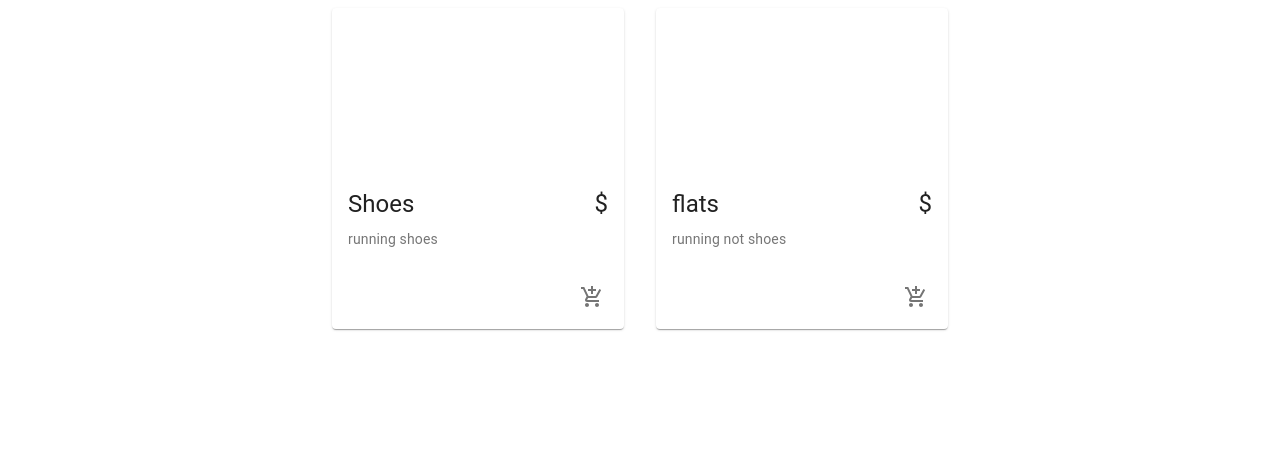
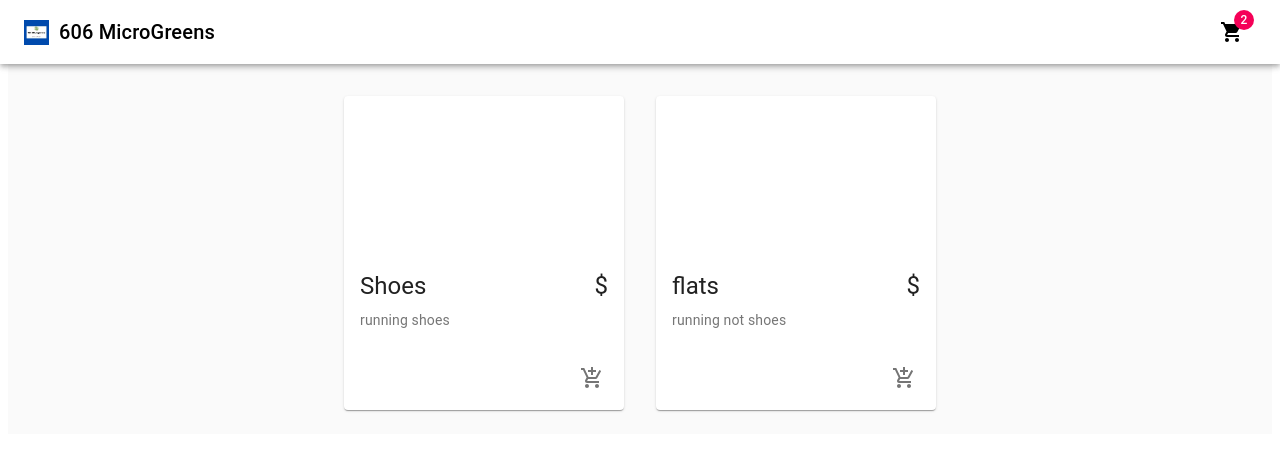
Before and after one commit to oromero270/606Store, a React (Create React App) app: page / in a window 1280 px wide. Shown: the top 450 px of the page. Built offline with nearby package versions, Linux system fonts and the light colour scheme.

Commit message:
This is the addition of the navbar

```diff
--- a/src/App.js
+++ b/src/App.js
@@ -1,8 +1,9 @@
 import React from 'react'
-import Products from './components/Products/Products';
+import {Products, Navbar} from './components';
 const App =() =>{
   return(
     <div>
+      <Navbar/>
       <Products/>
 
     </div>
--- /dev/null
+++ b/src/components/Navbar/Navbar.jsx
@@ -0,0 +1,32 @@
+import React from 'react';
+import { AppBar,Toolbar, IconButton, Badge, MenuItem, Menu, Typography } from '@material-ui/core';
+import { ShoppingCart } from '@material-ui/icons';
+import logo from '../../assets/606greens.jpg';
+import useStyles from './styles';
+
+
+const Navbar = () => {
+    const classes = useStyles();
+    return (
+        <>
+        <AppBar position='fixed' classname={classes.appBar} color='inherit'>
+            <Toolbar>
+                <Typography variant="h6" className={classes.title} color='inherit'>
+                    <img src={logo} alt='commerce.js' height='25px' className={classes.image}/>
+                    606 MicroGreens
+                </Typography>
+                <div className={classes.grow}/>
+                <div className={classes.button}>
+                    <IconButton aria-label="show cart items" color='inherit'>
+                        <Badge badgeContent={2} color="secondary">
+                            <ShoppingCart/>
+                        </Badge>
+                    </IconButton>
+                </div>
+            </Toolbar>
+        </AppBar>
+        </>
+    )
+}
+
+export default Navbar
--- /dev/null
+++ b/src/components/Navbar/styles.js
@@ -0,0 +1,68 @@
+import { makeStyles, fade } from '@material-ui/core/styles';
+
+const drawerWidth = 0;
+
+export default makeStyles((theme) => ({
+  appBar: {
+    boxShadow: 'none',
+    borderBottom: '1px solid rgba(0, 0, 0, 0.12)',
+    [theme.breakpoints.up('sm')]: {
+      width: `calc(100% - ${drawerWidth}px)`,
+      marginLeft: drawerWidth,
+    },
+  },
+  title: {
+    flexGrow: 1,
+    alignItems: 'center',
+    display: 'flex',
+    textDecoration: 'none',
+  },
+  image: {
+    marginRight: '10px',
+  },
+  menuButton: {
+    marginRight: theme.spacing(2),
+    [theme.breakpoints.up('sm')]: {
+      display: 'none',
+    },
+  },
+  grow: {
+    flexGrow: 1,
+  },
+  search: {
+    position: 'relative',
+    borderRadius: theme.shape.borderRadius,
+    backgroundColor: fade(theme.palette.common.white, 0.15),
+    '&:hover': {
+      backgroundColor: fade(theme.palette.common.white, 0.25),
+    },
+    marginRight: theme.spacing(2),
+    marginLeft: 0,
+    width: '100%',
+    [theme.breakpoints.up('sm')]: {
+      width: 'auto',
+    },
+  },
+  searchIcon: {
+    padding: theme.spacing(0, 2),
+    height: '100%',
+    position: 'absolute',
+    pointerEvents: 'none',
+    display: 'flex',
+    alignItems: 'center',
+    justifyContent: 'center',
+  },
+  inputRoot: {
+    color: 'inherit',
+  },
+  inputInput: {
+    padding: theme.spacing(1, 1, 1, 0),
+    // vertical padding + font size from searchIcon
+    paddingLeft: `calc(1em + ${theme.spacing(4)}px)`,
+    transition: theme.transitions.create('width'),
+    width: '100%',
+    [theme.breakpoints.up('md')]: {
+      width: '20ch',
+    },
+  },
+}));
--- a/src/components/Products/Product/Product.jsx
+++ b/src/components/Products/Product/Product.jsx
@@ -9,7 +9,7 @@
 
 return (
     <Card className={classes.root}>
-    <CardMedia className={classes.media} image='' title={product.name} />
+    <CardMedia className={classes.media} image={product.image} title={product.name} />
     <CardContent>
         <div className={classes.cardContent}>
         <Typography gutterBottom variant="h5" component="h2">
--- a/src/components/Products/Products.jsx
+++ b/src/components/Products/Products.jsx
@@ -1,16 +1,17 @@
 import React from 'react';
 import {Grid} from '@material-ui/core';
 import Product from './Product/Product';
-
+import useStyles from './styles';
 const products =[
     {id:1, name:'Shoes',description:'running shoes',price:'$6' },
     {id:2, name:'flats',description:'running not shoes',price:'$8' },
 ]
 
 const Products = () => {
+    const classes = useStyles();
     return (
-        <main >
-        <div  />
+        <main className={classes.content} >
+        <div className={classes.toolbar} />
         <Grid container justify="center" spacing={4}>
             {products.map((product) => (
             <Grid item key={product.id} xs={12} sm={6} md={4} lg={3}>
--- a/src/components/index.js
+++ b/src/components/index.js
@@ -1,2 +1,3 @@
 
 export { default as Products } from './Products/Products';
+export { default as Navbar } from './Navbar/Navbar';
```
